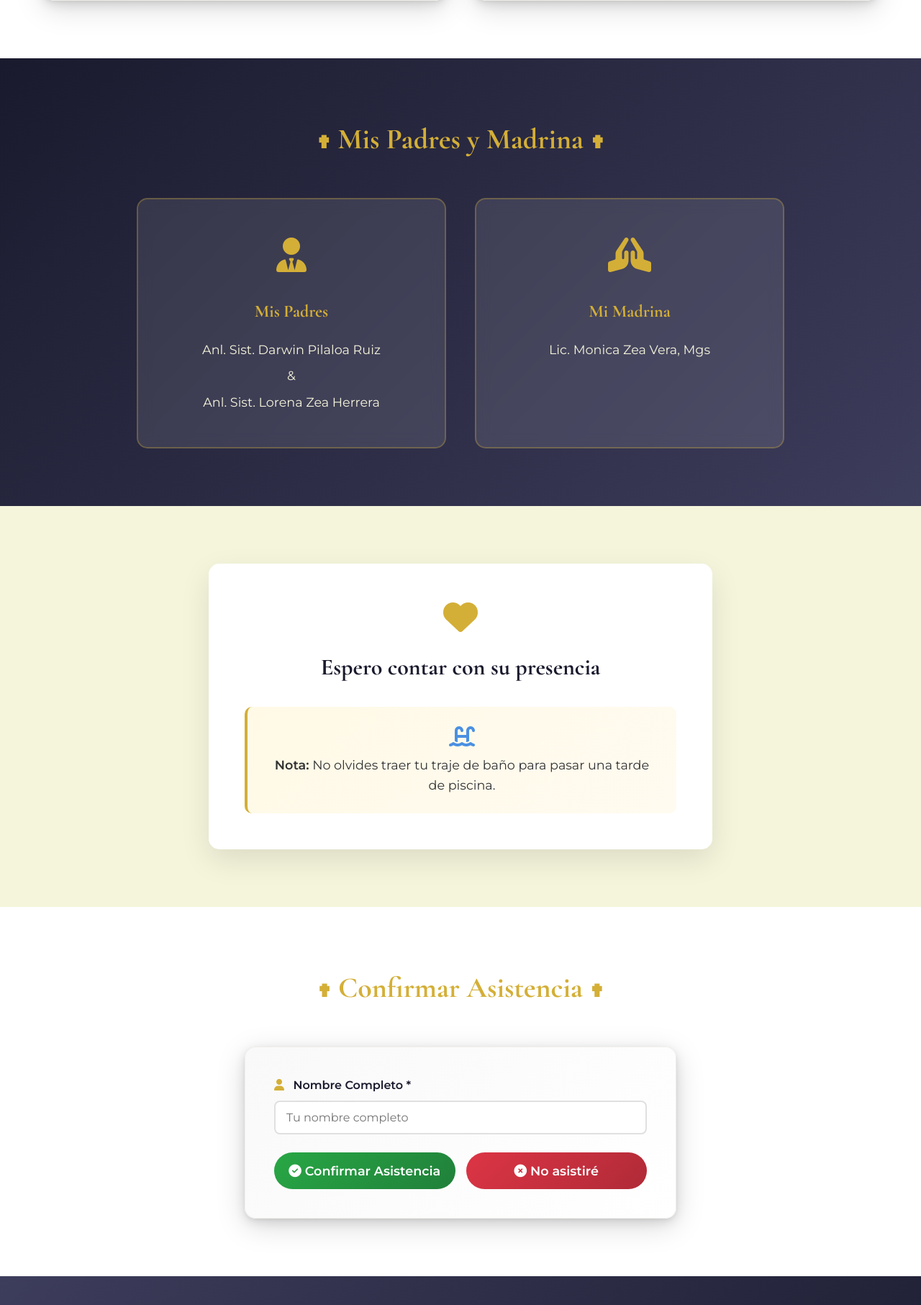
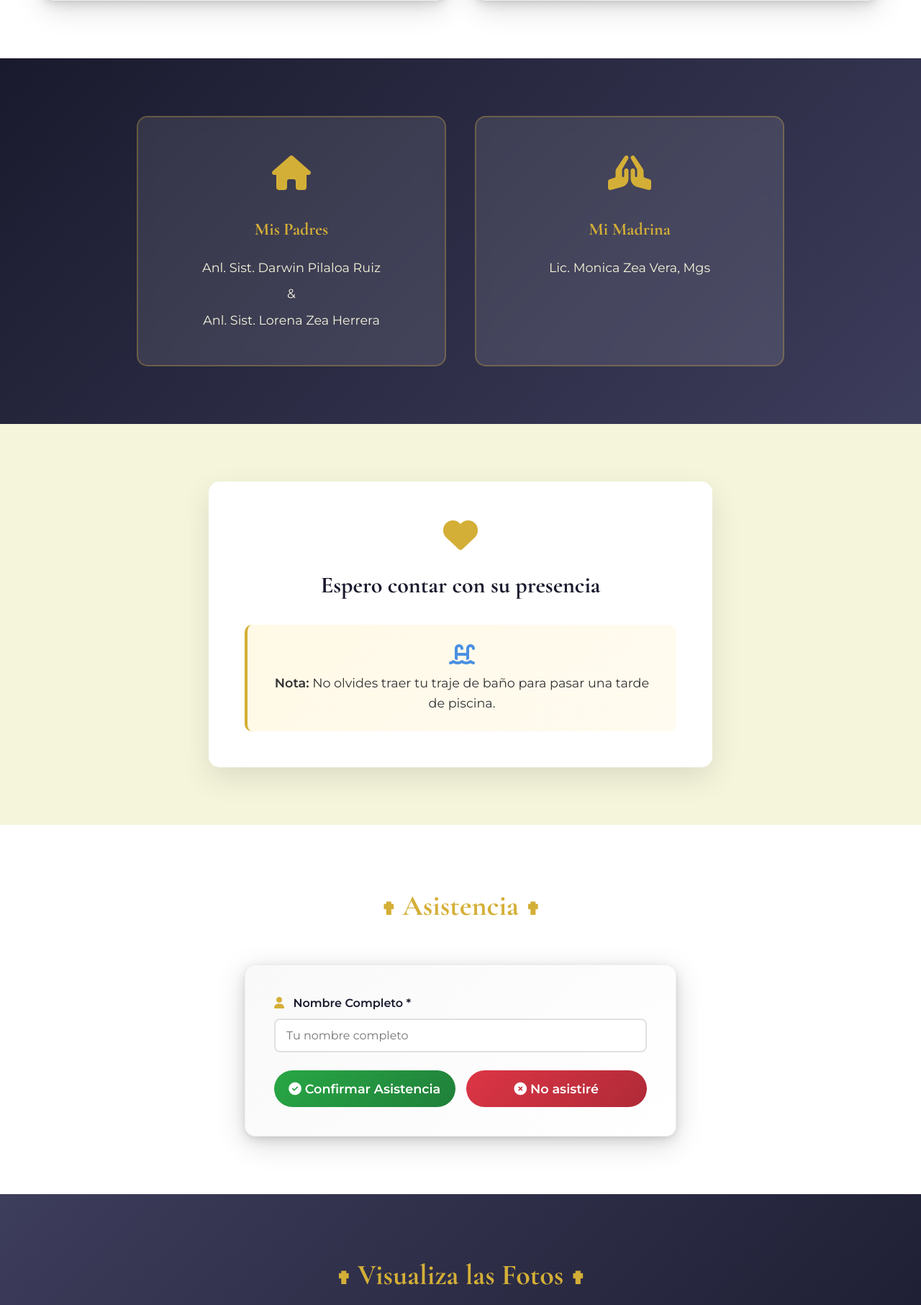
Before and after one commit to Darwinpz/invitacion_marcel, a Flask app: page / in a window 1280 px wide. Shown: the part 1538-3351 px from the top of the page at 72% size. Run offline with Flask 3, Linux system fonts and the light colour scheme; some libraries are stand-ins or nearby versions.

Commit message:
Update index.html

```diff
--- a/templates/index.html
+++ b/templates/index.html
@@ -66,16 +66,10 @@
     <!-- Padres y Madrina -->
     <section class="familia-section slide-up">
         <div class="container">
-            <h2 class="section-title">
-                <span class="title-icon">✟</span>
-                Mis Padres y Madrina
-                <span class="title-icon">✟</span>
-            </h2>
-
             <div class="familia-grid">
                 <div class="familia-card">
                     <div class="familia-icon">
-                        <i class="fas fa-user-tie"></i>
+                        <i class="fas fa-home"></i>
                     </div>
                     <h4>Mis Padres</h4>
                     <p class="familia-nombre">Anl. Sist. Darwin Pilaloa Ruiz</p>
@@ -113,7 +107,7 @@
         <div class="container">
             <h2 class="section-title">
                 <span class="title-icon">✟</span>
-                Confirmar Asistencia
+                Asistencia
                 <span class="title-icon">✟</span>
             </h2>
 
```
